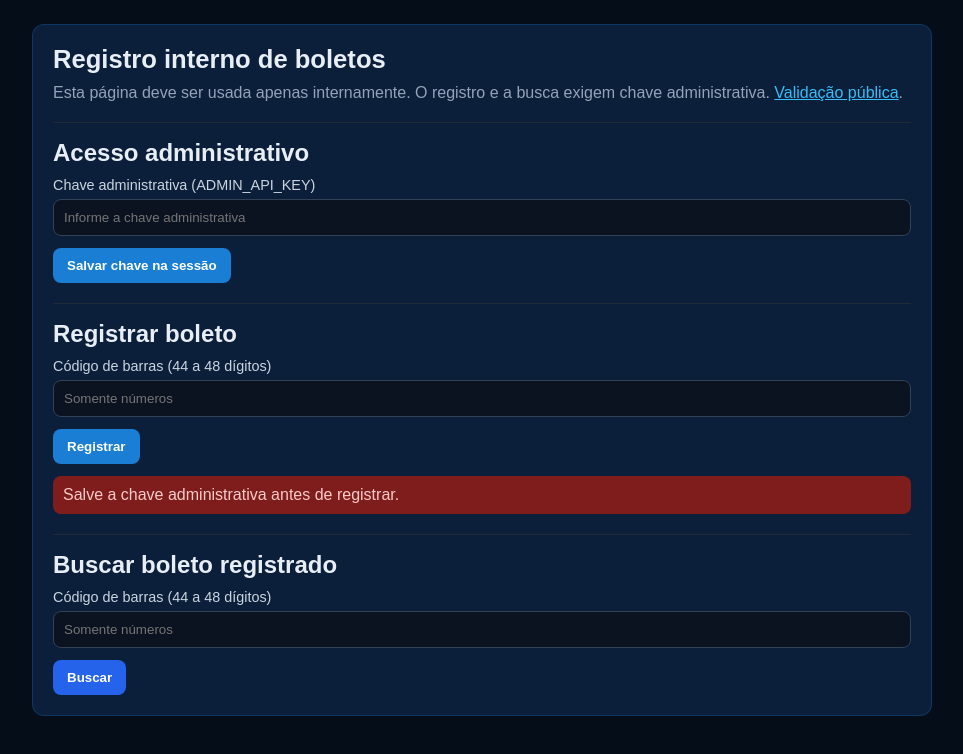
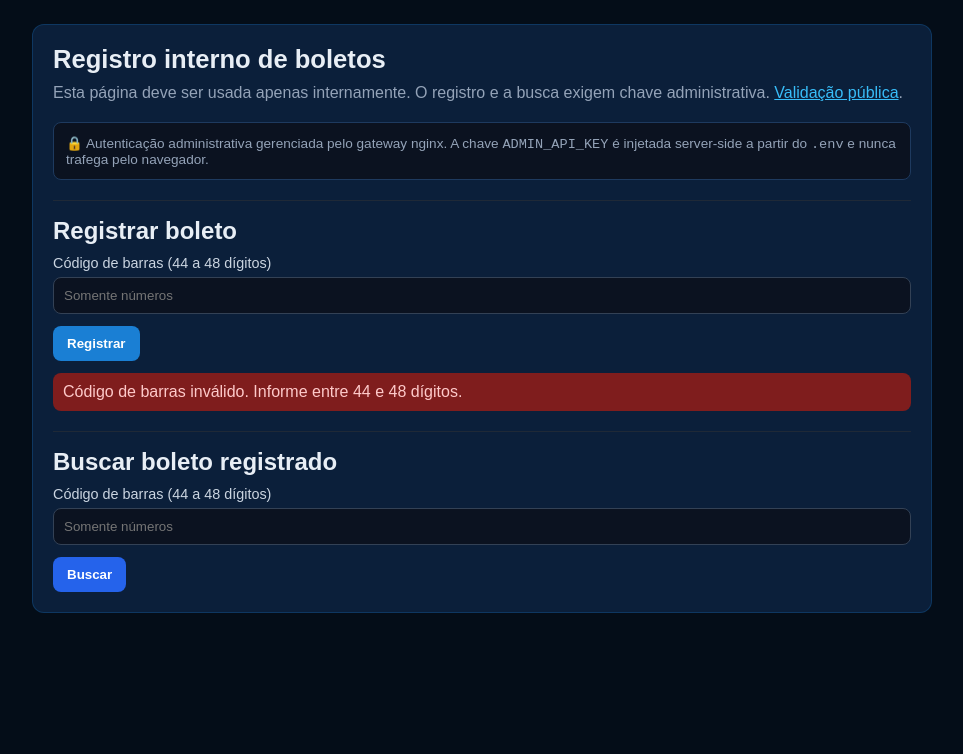
Before and after one commit to SilvaCleverson/stellar_boleto_guardian, a website: page web/registro.html in a window 1280 px wide. Both pictures are taken after a click on the button "Registrar". Shown: the whole page, without its empty margins (158-1121 px from the left). Drawn offline with Linux system fonts and the light colour scheme; no server answers.

Commit message:
feat(nginx): injeta x-admin-key server-side a partir do ADMIN_API_KEY do .env
A chave administrativa não trafega mais pelo navegador. O nginx adiciona
o header x-admin-key automaticamente nas rotas /api/blockchain e /api/admin/*
ao fazer o proxy para o container api.

Mudanças:
- docker/nginx/default.conf.template: novo template processado por envsubst
  na inicialização do nginx; injeta proxy_set_header x-admin-key "\${ADMIN_API_KEY}"
- docker/nginx/Dockerfile: usa /etc/nginx/templates/ + NGINX_ENVSUBST_FILTER
  para substituir APENAS ADMIN_API_KEY, preservando \$host, \$uri, etc.
- docker-compose.yml: passa backend/.env também para o container web
- web/registro.html: remove input/sessionStorage da chave admin e o header
  x-admin-key dos fetch() — o frontend não conhece mais a chave
- backend/.env.example: documenta o uso compartilhado da variável

Co-Authored-By: Claude Sonnet 4.6 <noreply@anthropic.com>

```diff
--- a/web/registro.html
+++ b/web/registro.html
@@ -105,16 +105,11 @@
       <a id="accountLink" href="#" target="_blank" rel="noopener" style="color:#38bdf8; word-break:break-all; font-family:monospace;"></a>
     </div>
 
-    <div class="box">
-      <h2>Acesso administrativo</h2>
-      <div class="row one" style="margin-top: 10px;">
-        <div>
-          <label for="adminKey">Chave administrativa (ADMIN_API_KEY)</label>
-          <input id="adminKey" type="password" placeholder="Informe a chave administrativa" />
-        </div>
-      </div>
-      <button onclick="saveAdminKey()">Salvar chave na sessão</button>
-      <div id="authStatus" class="status"></div>
+    <div class="box" style="background:#0b1220; border:1px solid #1e3a5f; padding:12px; border-radius:8px;">
+      <p style="margin:0; color:#94a3b8; font-size:0.85rem;">
+        🔒 Autenticação administrativa gerenciada pelo gateway nginx.
+        A chave <code>ADMIN_API_KEY</code> é injetada server-side a partir do <code>.env</code> e nunca trafega pelo navegador.
+      </p>
     </div>
 
     <div class="box">
@@ -162,8 +157,6 @@
     var API_BASE = (document.querySelector('meta[name="api-base"]') && document.querySelector('meta[name="api-base"]').content) || window.location.origin;
     if (API_BASE.endsWith('/')) API_BASE = API_BASE.slice(0, -1);
 
-    const SESSION_KEY = "bg_admin_key";
-
     fetch(API_BASE + "/api/account/data").then(r => r.json()).then(data => {
       const accountId = data && data.data && data.data.accountId;
       if (accountId) {
@@ -184,33 +177,11 @@
       el.textContent = text;
     }
 
-    function getAdminKey() {
-      return sessionStorage.getItem(SESSION_KEY) || "";
-    }
-
-    function saveAdminKey() {
-      const key = document.getElementById("adminKey").value.trim();
-      const status = document.getElementById("authStatus");
-      if (!key) {
-        setStatus(status, false, "Informe uma chave válida.");
-        return;
-      }
-      sessionStorage.setItem(SESSION_KEY, key);
-      setStatus(status, true, "Chave salva na sessão atual do navegador.");
-      document.getElementById("adminKey").value = "";
-    }
-
     async function registerBoleto() {
       const status = document.getElementById("registerStatus");
       const txCard = document.getElementById("txCard");
       txCard.style.display = "none";
       status.className = "status";
-
-      const adminKey = getAdminKey();
-      if (!adminKey) {
-        setStatus(status, false, "Salve a chave administrativa antes de registrar.");
-        return;
-      }
 
       const codebar = digitsOnly(document.getElementById("regCodebar").value);
 
@@ -222,12 +193,10 @@
       setStatus(status, true, "Registrando na blockchain Stellar...");
 
       try {
+        // x-admin-key é injetado pelo nginx server-side — não enviar pelo browser
         const response = await fetch(API_BASE + "/api/blockchain", {
           method: "POST",
-          headers: {
-            "Content-Type": "application/json",
-            "x-admin-key": adminKey
-          },
+          headers: { "Content-Type": "application/json" },
           body: JSON.stringify({ codebar })
         });
         const data = await response.json().catch(() => ({}));
@@ -263,12 +232,6 @@
       result.textContent = "";
       status.className = "status";
 
-      const adminKey = getAdminKey();
-      if (!adminKey) {
-        setStatus(status, false, "Salve a chave administrativa antes de buscar.");
-        return;
-      }
-
       const codebar = digitsOnly(document.getElementById("searchCodebar").value);
       if (!/^\d{44,48}$/.test(codebar)) {
         setStatus(status, false, "Código de barras inválido. Informe entre 44 e 48 dígitos.");
@@ -276,9 +239,8 @@
       }
 
       try {
-        const response = await fetch(API_BASE + "/api/admin/boletos/" + encodeURIComponent(codebar), {
-          headers: { "x-admin-key": adminKey }
-        });
+        // x-admin-key é injetado pelo nginx server-side
+        const response = await fetch(API_BASE + "/api/admin/boletos/" + encodeURIComponent(codebar));
         const data = await response.json().catch(() => ({}));
         if (!response.ok || !data.success) {
           setStatus(status, false, data.error || "Falha ao buscar boleto.");
```
Also changed, not shown: docker-compose.yml (+7 -1 lines), 4 other files.
